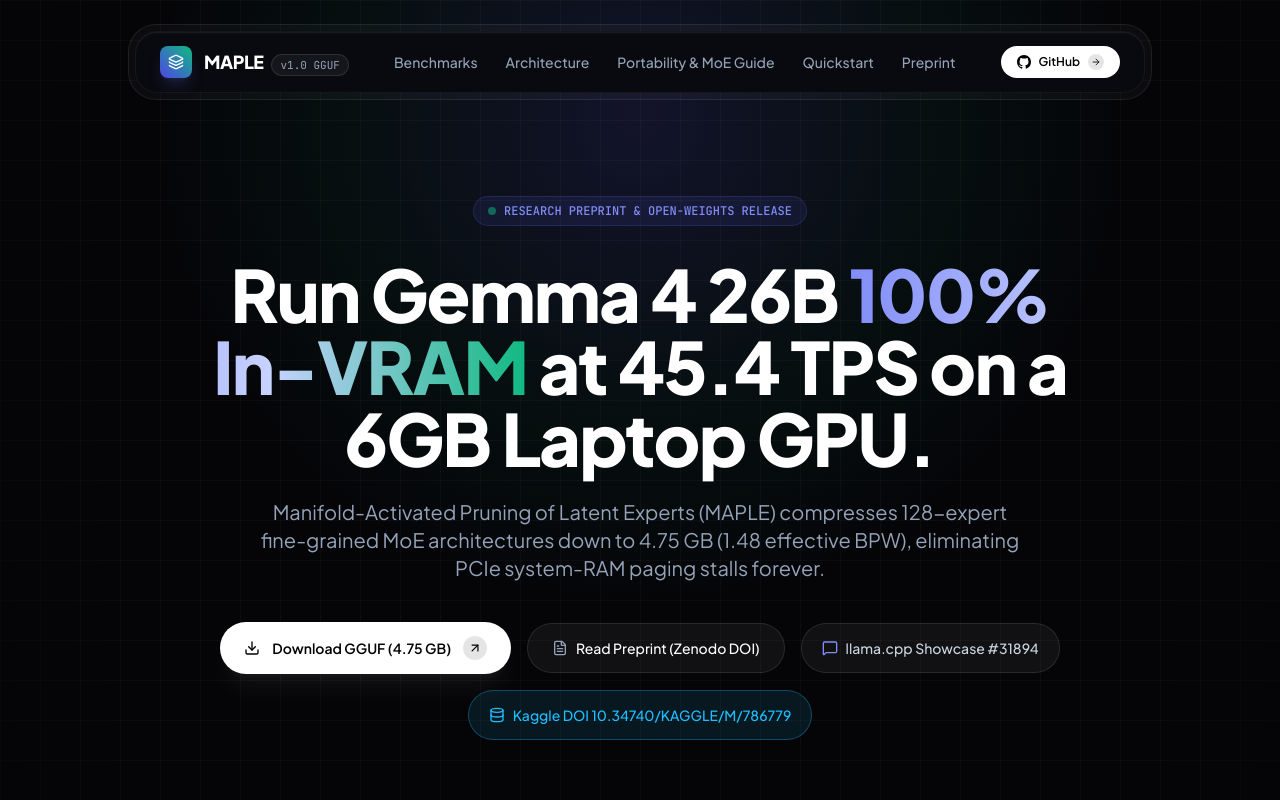
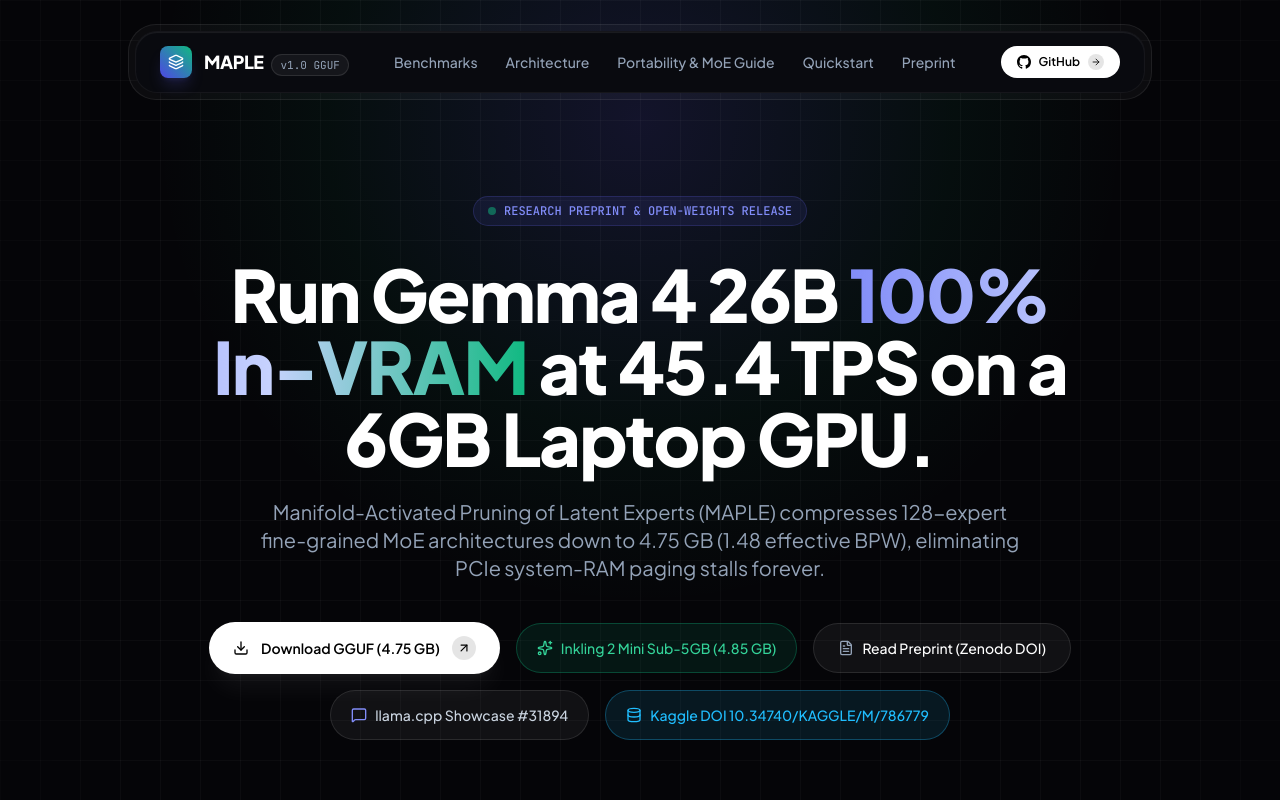
Before and after one commit to AmSach/maple, a plain HTML site: page docs/index.html in a window 1280 px wide. Shown: the top 800 px of the page. Drawn offline with nearby package versions, Linux system fonts and the light colour scheme.

Commit message:
docs: add Inkling 2 Mini Sub-5GB links and badges to showcase site

```diff
--- a/docs/index.html
+++ b/docs/index.html
@@ -224,6 +224,11 @@
           <div class="w-6 h-6 rounded-full bg-black/10 flex items-center justify-center transition-transform group-hover:translate-x-0.5">
             <i data-lucide="arrow-up-right" class="w-3.5 h-3.5"></i>
           </div>
+        </a>
+
+        <a href="https://huggingface.co/AmSach/Inkling-2-Mini-MAPLE-Sub5GB-GGUF" target="_blank" rel="noopener" class="px-5 py-3.5 rounded-full bg-emerald-500/10 hover:bg-emerald-500/20 border border-emerald-500/30 text-emerald-400 font-medium text-sm transition-all flex items-center gap-2">
+          <i data-lucide="sparkles" class="w-4 h-4 text-emerald-400"></i>
+          <span>Inkling 2 Mini Sub-5GB (4.85 GB)</span>
         </a>
 
         <a href="https://doi.org/10.5281/zenodo.24344372" target="_blank" rel="noopener" class="px-6 py-3.5 rounded-full bg-white/5 hover:bg-white/10 border border-white/10 text-white font-medium text-sm transition-all flex items-center gap-2">
@@ -907,6 +912,7 @@
     <div class="flex flex-wrap items-center justify-center gap-6 mb-4">
       <a href="https://huggingface.co/AmSach/Gemma-4-26B-A4B-MAPLE-Sub5GB-GGUF" target="_blank" rel="noopener" class="hover:text-slate-300 transition-colors">Gemma 4 Sub-5GB</a>
       <a href="https://huggingface.co/AmSach/DeepSeek-Coder-V2-Lite-Instruct-MAPLE-Sub5GB-GGUF" target="_blank" rel="noopener" class="hover:text-slate-300 transition-colors">DeepSeek Sub-5GB</a>
+      <a href="https://huggingface.co/AmSach/Inkling-2-Mini-MAPLE-Sub5GB-GGUF" target="_blank" rel="noopener" class="hover:text-slate-300 transition-colors">Inkling 2 Mini Sub-5GB</a>
       <a href="https://github.com/AmSach/maple" target="_blank" rel="noopener" class="hover:text-slate-300 transition-colors">GitHub Repository</a>
       <a href="https://github.com/AmSach" target="_blank" rel="noopener" class="hover:text-slate-300 transition-colors">GitHub Profile (@AmSach)</a>
       <a href="https://linkedin.com/in/theamansachan" target="_blank" rel="noopener" class="hover:text-[#0A66C2] transition-colors">LinkedIn (@theamansachan)</a>
```
